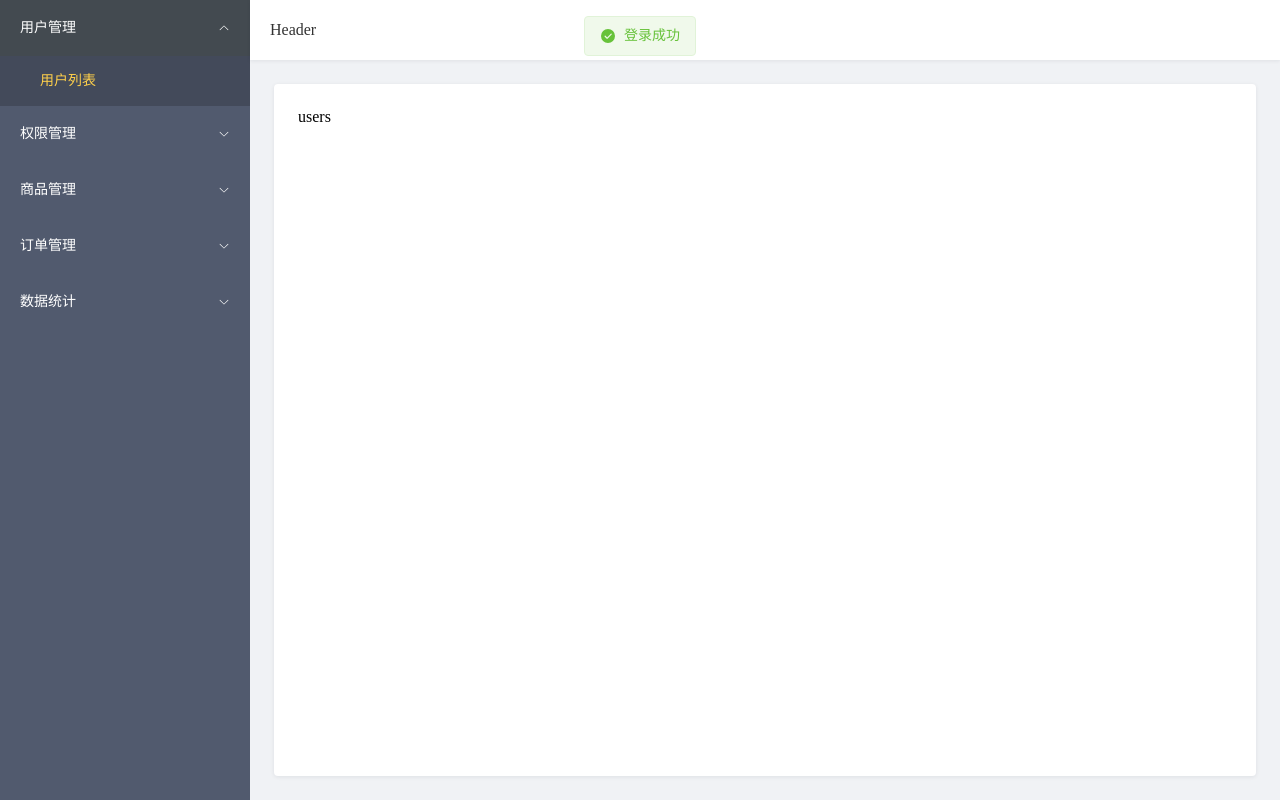
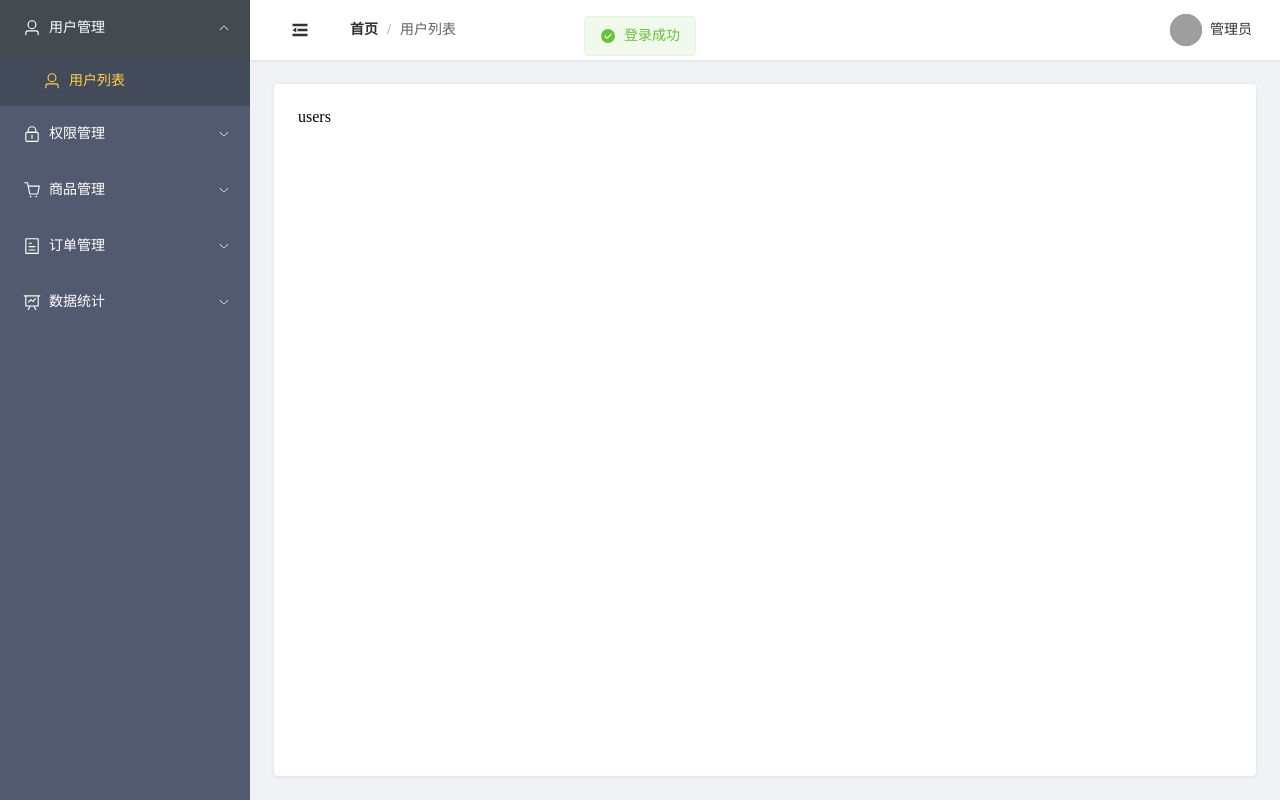
Before and after one commit to daozaixi/vue-adminbase, a Vue app: page /users in a window 1280 px wide. Both pictures are taken after a click on the button "登录". Built offline with nearby package versions, Linux system fonts and the light colour scheme; grey boxes are pictures that could not be loaded.

Commit message:
面包屑导航

```diff
--- a/src/layout/Menu/index.vue
+++ b/src/layout/Menu/index.vue
@@ -1,34 +1,57 @@
 <script setup>
   import { ref, onMounted } from "vue";
   import { getMenuList } from "@/api/menu";
+  import {
+    User,
+    Lock,
+    List,
+    Grid,
+    ShoppingCart,
+    Tickets,
+    DataLine,
+    Menu as MenuIcon,
+  } from "@element-plus/icons-vue";
+
+  // 创建图标映射对象
+  const iconMap = {
+    users: User,
+    rights: Lock,
+    roles: Lock,
+    goods: ShoppingCart,
+    params: Grid,
+    categories: List,
+    orders: Tickets,
+    reports: DataLine,
+    list: MenuIcon,
+  };
 
   // 定义 menuList ref
   const menuList = ref([]);
 
   const initMenuList = async () => {
     try {
-      console.log("开始获取菜单数据");
       const res = await getMenuList();
-      console.log("获取到的响应:", res);
-
-      if (res && res.code === 200) {
+      if (res?.code === 200) {
         menuList.value = res.data;
-        console.log("设置后的menuList:", menuList.value);
-      } else {
-        console.error("响应格式不正确:", res);
       }
     } catch (error) {
       console.error("获取菜单列表失败:", error);
     }
   };
 
-  onMounted(() => {
-    initMenuList();
+  onMounted(initMenuList);
+
+  const props = defineProps({
+    isCollapse: {
+      type: Boolean,
+      default: false,
+    },
   });
 </script>
 
 <template>
   <el-menu
+    :collapse="isCollapse"
     active-text-color="#ffd04b"
     background-color="#545c64"
     class="el-menu-vertical-demo"
@@ -43,6 +66,9 @@
         :index="'/' + item.path"
       >
         <template #title>
+          <el-icon>
+            <component :is="iconMap[item.path]" />
+          </el-icon>
           <span>{{ item.authName }}</span>
         </template>
         <el-menu-item
@@ -50,11 +76,17 @@
           :key="child.id"
           :index="'/' + child.path"
         >
-          {{ child.authName }}
+          <el-icon>
+            <component :is="iconMap[child.path]" />
+          </el-icon>
+          <span>{{ child.authName }}</span>
         </el-menu-item>
       </el-sub-menu>
 
       <el-menu-item v-else :index="'/' + item.path">
+        <el-icon>
+          <component :is="iconMap[item.path]" />
+        </el-icon>
         <span>{{ item.authName }}</span>
       </el-menu-item>
     </template>
--- /dev/null
+++ b/src/layout/components/Breadcrumb.vue
@@ -0,0 +1,37 @@
+<script setup>
+  import { ref, watch } from "vue";
+  import { useRoute } from "vue-router";
+
+  const route = useRoute();
+  const breadcrumbs = ref([]);
+
+  const getBreadcrumb = () => {
+    const matched = route.matched.filter(
+      (item) => item.meta && item.meta.title
+    );
+    breadcrumbs.value = matched;
+  };
+
+  // 监听路由变化
+  watch(
+    () => route.path,
+    () => getBreadcrumb(),
+    { immediate: true }
+  );
+</script>
+
+<template>
+  <el-breadcrumb separator="/">
+    <el-breadcrumb-item :to="{ path: '/' }">首页</el-breadcrumb-item>
+    <el-breadcrumb-item v-for="item in breadcrumbs" :key="item.path">
+      {{ item.meta.title }}
+    </el-breadcrumb-item>
+  </el-breadcrumb>
+</template>
+
+<style scoped>
+  .el-breadcrumb {
+    line-height: 60px;
+    padding-left: 20px;
+  }
+</style>
--- /dev/null
+++ b/src/layout/headers/index.vue
@@ -0,0 +1,116 @@
+<script setup>
+  import { useUserStore } from "@/stores/user";
+  import { useRouter } from "vue-router";
+  import Breadcrumb from "../components/Breadcrumb.vue";
+  import { Fold, Expand } from "@element-plus/icons-vue";
+
+  const props = defineProps({
+    isCollapse: {
+      type: Boolean,
+      default: false,
+    },
+  });
+
+  const userStore = useUserStore();
+  const router = useRouter();
+  const emit = defineEmits(["toggle-sidebar"]);
+
+  const handleLogout = () => {
+    userStore.logout();
+    router.push("/login");
+  };
+
+  const toggleSidebar = () => {
+    emit("toggle-sidebar");
+  };
+</script>
+
+<template>
+  <div class="header-container">
+    <div class="header-left">
+      <div class="fold-btn" @click="toggleSidebar">
+        <el-icon>
+          <Fold v-if="!props.isCollapse" />
+          <Expand v-else />
+        </el-icon>
+      </div>
+      <Breadcrumb />
+    </div>
+
+    <div class="header-right">
+      <el-dropdown trigger="click">
+        <div class="user-info">
+          <el-avatar :size="32" src="https://example.com/avatar.jpg" />
+          <span class="username">{{ userStore.userInfo.nickname }}</span>
+        </div>
+        <template #dropdown>
+          <el-dropdown-menu>
+            <el-dropdown-item @click="handleLogout">退出登录</el-dropdown-item>
+          </el-dropdown-menu>
+        </template>
+      </el-dropdown>
+    </div>
+  </div>
+</template>
+
+<style scoped>
+  .header-container {
+    display: flex;
+    justify-content: space-between;
+    align-items: center;
+    height: 100%;
+    padding: 0;
+    background: #fff;
+  }
+
+  .header-left {
+    display: flex;
+    align-items: center;
+  }
+
+  .fold-btn {
+    padding: 0 20px;
+    cursor: pointer;
+    font-size: 20px;
+    height: 60px;
+    display: flex;
+    align-items: center;
+  }
+
+  .fold-btn:hover {
+    background: rgba(0, 0, 0, 0.025);
+  }
+
+  .header-right {
+    display: flex;
+    align-items: center;
+  }
+
+  .user-info {
+    display: flex;
+    align-items: center;
+    cursor: pointer;
+    padding: 0 8px;
+    height: 40px;
+    border-radius: 4px;
+    transition: background-color 0.3s;
+  }
+
+  .user-info:hover {
+    background-color: #f5f5f5;
+  }
+
+  .username {
+    margin-left: 8px;
+    font-size: 14px;
+    color: #333;
+  }
+
+  :deep(.el-dropdown-menu__item) {
+    padding: 8px 20px;
+  }
+
+  :deep(.el-avatar) {
+    background-color: #1eb392;
+  }
+</style>
--- a/src/layout/index.vue
+++ b/src/layout/index.vue
@@ -1,15 +1,28 @@
 <script setup>
+  import { ref } from "vue";
   import Menu from "./Menu/index.vue";
+  import Header from "./headers/index.vue";
+
+  const isCollapse = ref(false);
+
+  const handleToggleSidebar = () => {
+    isCollapse.value = !isCollapse.value;
+  };
 </script>
 
 <template>
   <div class="common-layout">
     <el-container class="layout-container">
-      <el-aside width="250px" class="layout-aside">
-        <Menu />
+      <el-aside :width="isCollapse ? '64px' : '250px'" class="layout-aside">
+        <Menu :is-collapse="isCollapse" />
       </el-aside>
       <el-container class="layout-right">
-        <el-header class="layout-header">Header</el-header>
+        <el-header class="layout-header">
+          <Header
+            :is-collapse="isCollapse"
+            @toggle-sidebar="handleToggleSidebar"
+          />
+        </el-header>
         <el-main class="layout-main">
           <router-view></router-view>
         </el-main>
@@ -33,6 +46,7 @@
     color: #fff;
     box-shadow: 2px 0 6px rgba(0, 21, 41, 0.35);
     transition: all 0.3s;
+    overflow: hidden;
   }
 
   .layout-right {
--- a/src/router/index.js
+++ b/src/router/index.js
@@ -18,43 +18,73 @@ const router = createRouter({
           path: "users",
           name: "Users",
           component: () => import("@/view/users/index.vue"),
-          meta: { requiresAuth: true },
+          meta: {
+            requiresAuth: true,
+            title: "用户列表",
+          },
         },
         {
           path: "roles",
           name: "Roles",
           component: () => import("@/view/roles/index.vue"),
-          meta: { requiresAuth: true },
+          meta: {
+            requiresAuth: true,
+            title: "角色列表",
+          },
         },
         {
           path: "categories",
           name: "categories",
           component: () => import("@/view/categories/index.vue"),
+          meta: {
+            requiresAuth: true,
+            title: "分类列表",
+          },
         },
         {
           path: "goods",
           name: "goods",
           component: () => import("@/view/goods/index.vue"),
+          meta: {
+            requiresAuth: true,
+            title: "商品列表",
+          },
         },
         {
           path: "orders",
           name: "orders",
           component: () => import("@/view/orders/index.vue"),
+          meta: {
+            requiresAuth: true,
+            title: "订单列表",
+          },
         },
         {
           path: "params",
           name: "params",
           component: () => import("@/view/params/index.vue"),
+          meta: {
+            requiresAuth: true,
+            title: "参数列表",
+          },
         },
         {
           path: "reports",
           name: "reports",
           component: () => import("@/view/reports/index.vue"),
+          meta: {
+            requiresAuth: true,
+            title: "数据报表",
+          },
         },
         {
           path: "rights",
           name: "rights",
           component: () => import("@/view/rights/index.vue"),
+          meta: {
+            requiresAuth: true,
+            title: "权限列表",
+          },
         },
       ],
     },
--- a/src/stores/user.js
+++ b/src/stores/user.js
@@ -1,7 +1,6 @@
 import { defineStore } from "pinia";
 import { ref } from "vue";
 import { login } from "@/api/user";
-import { ElMessage } from "element-plus";
 
 export const useUserStore = defineStore("user", () => {
   const token = ref(localStorage.getItem("token") || "");
```
